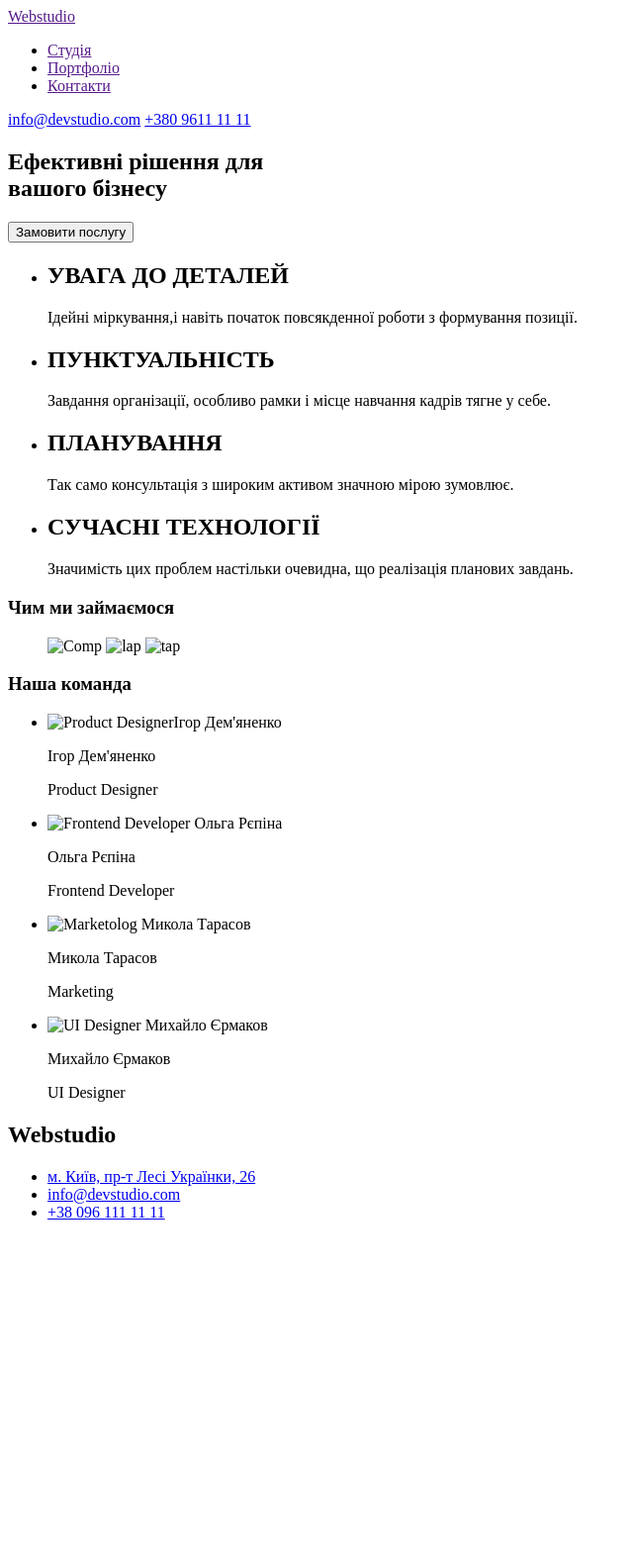
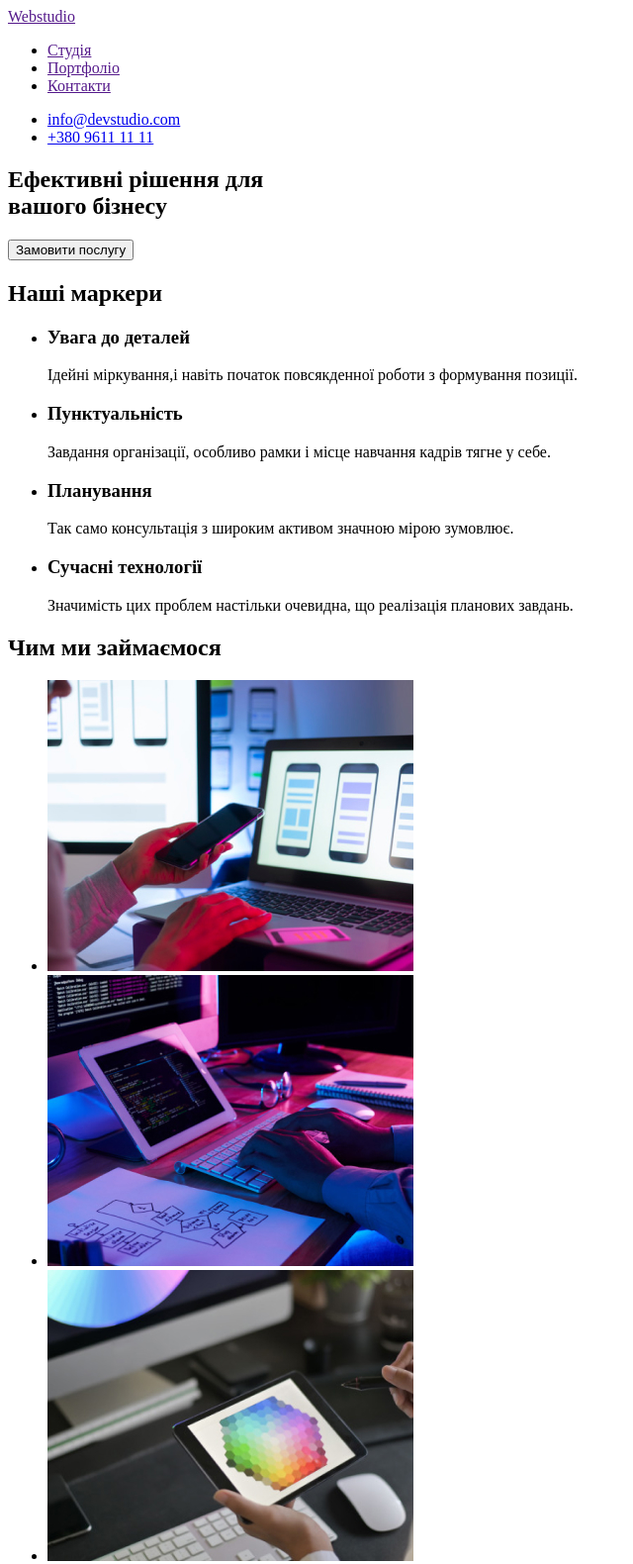
Before and after one commit to olenakononenko/homework-1, a plain HTML site: page index.html in a window 1280 px wide. Shown: the top 1580 px of the page at 99% size, without its empty margins (0-640 px from the left). Before the commit the page ends 1250 px from the top, so only its background shows below. Drawn offline with Linux system fonts and the light colour scheme.

Commit message:
Виправлене 1

```diff
--- a/index.html
+++ b/index.html
@@ -1,5 +1,5 @@
 <!DOCTYPE html>
-<html lang="ua">
+<html lang="uk">
 <head>
     <meta charset="UTF-8">
     <meta http-equiv="X-UA-Compatible" content="IE=edge">
@@ -19,78 +19,79 @@
     </ul>
     </nav>
 
-    <div>
-    <a href="mailto:info@devstudio.com">info@devstudio.com</a>
-    <a href="tel:+380961111111">+380 9611 11 11</a>
-    </div>
+    <ul>
+    <li><a href="mailto:info@devstudio.com">info@devstudio.com</a></li>
+    <li><a href="tel:+380961111111">+380 9611 11 11</a></li>
+    </ul>
 </header>
 
 <main>
-    <div>
+
 <section class="hero">
      <h1>Ефективні рішення для <br> вашого бізнесу</h1>
      <button type="button">Замовити послугу</button>
  </section>
- </div>
 
+
+ <section>
+    <h2>Наші маркери</h2>
  <ul>
     <li>
-        <h2>УВАГА ДО ДЕТАЛЕЙ</h2>
+        <h3>Увага до деталей</h3>
         <p> Ідейні міркування,і навіть початок повсякденної роботи з формування позиції.</p>
     </li>
     <li>
-        <h2>ПУНКТУАЛЬНІСТЬ</h2>
+        <h3>Пунктуальність</h3>
         <P> Завдання організації, особливо рамки і місце навчання кадрів тягне у себе.</P>
     </li>
     <li>
-        <h2>ПЛАНУВАННЯ</h2>
+        <h3>Планування</h3>
         <p> Так само консультація з широким активом значною мірою зумовлює.</p>
     </li>
     <li>
-        <h2>СУЧАСНІ ТЕХНОЛОГІЇ</h2>
+        <h3>Сучасні технології</h3>
         <p>Значимість цих проблем настільки очевидна, що реалізація планових завдань.</p>
     </li>
  </ul>
+</section>
 
  <section>
-    <h3>Чим ми займаємося</h3>
+    <h2>Чим ми займаємося</h2>
     <ul>
-       <img src="/C:\Users\E3806\OneDrive\Документы\GitHub\homework-1/чим/comp.png" alt="Comp" width="370"/>
-       <img src="/C:\Users\E3806\OneDrive\Документы\GitHub\homework-1/чим/lap.png" alt="lap" width="370"/>
-       <img src="/C:\Users\E3806\OneDrive\Документы\GitHub\homework-1/чим/tab.png" alt="tap" width="370"/>
-
-    </ul>
+        <li><img src="imgs/elem/comp.jpg" alt="робота з комп'ютером" width="370"/></li>
+        <li><img src="imgs/elem/plan.jpg" alt="робота з телефоном" width="370"/></li>
+       <li><img src="imgs/elem/tab.jpg"   alt="робота з планшетом" width="370"/></li>
+        </ul>
 </section>
 
 <section>
-    <h3>Наша команда</h3>
+    <h2>Наша команда</h2>
     <ul>
         <li>
-           <img src="/C:\Users\E3806\OneDrive\Документы\GitHub\homework-1/who/Igor.jpg" alt="Product DesignerІгор Дем'яненко" width="270"/>
-           <p>Ігор Дем'яненко</p>
+           <img src="imgs/team/igor.jpg" alt=" Проджект менеджер Ігор Дем'яненко" width="270"/>
+           <h3>Ігор Дем'яненко</h3>
            <p>Product Designer</p>
         </li>
         <li>
-            <img src="/C:\Users\E3806\OneDrive\Документы\GitHub\homework-1/who/Olga.jpg" alt="Frontend Developer Ольга Рєпіна" width="270"/>
-            <p>Ольга Рєпіна</p>
+            <img src="imgs/team/olga.jpg" alt="ФронтЕнд розробник Ольга Рєпіна" width="270"/>
+            <h3>Ольга Рєпіна</h3>
             <p>Frontend Developer</p>
         </li>
         <li>
-            <img src="/C:\Users\E3806\OneDrive\Документы\GitHub\homework-1/who/Mukola.jpg" alt="Marketolog Микола Тарасов" width="270"/>
-            <p>Микола Тарасов</p>
+            <img src="imgs/team/mukola.jpg" alt="Маркетолог Микола Тарасов" width="270"/>
+            <h3>Микола Тарасов</h3>
             <p>Marketing</p>
         </li>
         <li>
-            <img src="/C:\Users\E3806\OneDrive\Документы\GitHub\homework-1/who/Myhaulo.jpg" alt="UI Designer Михайло Єрмаков " width="270"/>
-            <p>Михайло Єрмаков</p>
+            <img src="imgs/team/myhailo.jpg" alt="Дизайнер Михайло Єрмаков " width="270"/>
+            <h3>Михайло Єрмаков</h3>
             <p>UI Designer</p>
         </li>
     </ul>
 </section>
 </main>
 <footer>
-    <section class="Contacts">
-        <h2>Webstudio</h2>
+    <a href="">Webstudio</a>
         <adress>
             <ul>
                 <li><a href="https://goo.gl/maps/endNMve7BPjAF2EC7" targer="_blank" rel="noopener noreferrer nofolow"> м. Київ, пр-т Лесі Українки, 26</a></li>
@@ -98,8 +99,6 @@
                 <li><a href="tel:+380961111111">+38 096 111 11 11</a></li>
             </ul>
         </adress>
-
-    </section>
 </footer>
 </body>
 </html>
```
Also changed, not shown: imgs/elem/comp.jpg (added), imgs/elem/plan.jpg (added), imgs/elem/tab.jpg (added), imgs/team/igor.jpg (renamed from who/Igor.jpg), imgs/team/mukola.jpg (renamed from who/Mukola.jpg), imgs/team/myhailo.jpg (renamed from who/Myhaulo.jpg), imgs/team/olga.jpg (renamed from who/Olga.jpg), чим/comp.png (deleted), чим/lap.png (deleted), чим/tab.png (deleted).
